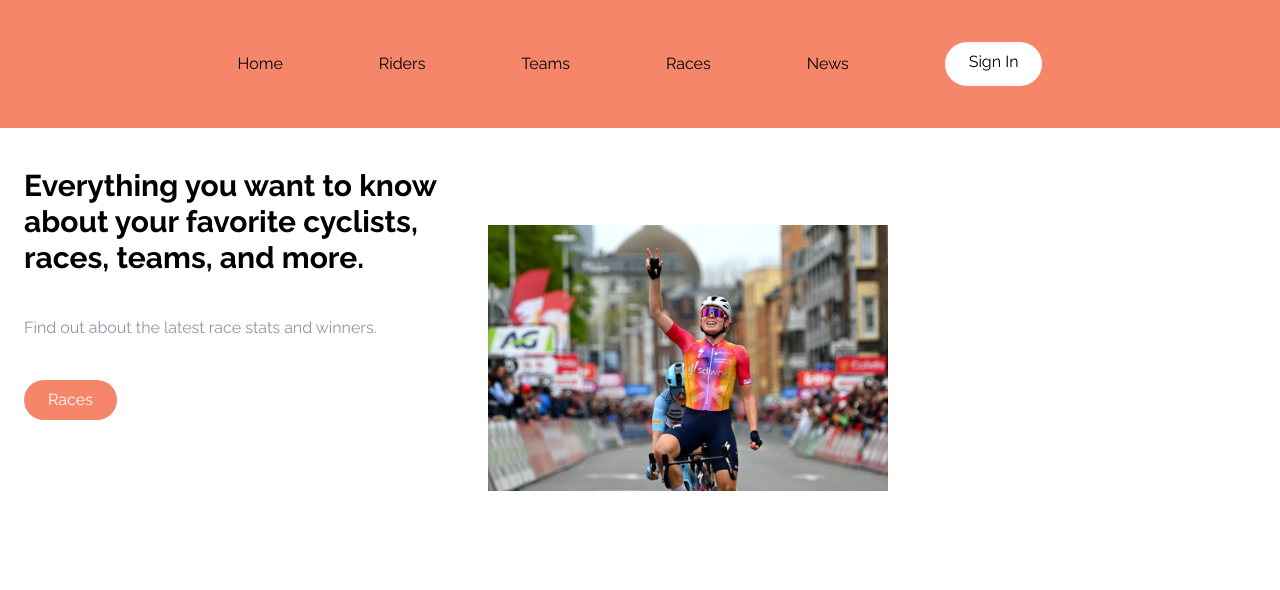
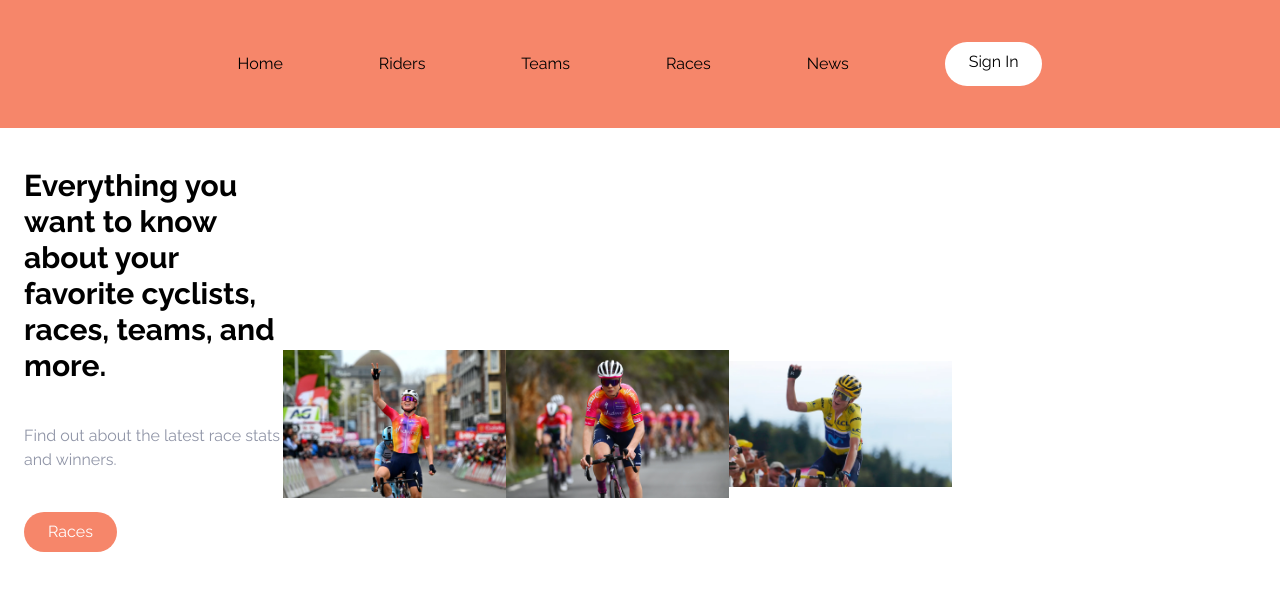
Before and after one commit to kaseyknudsen/Womens-Cycling-App-2, a Next.js app: page / in a window 1280 px wide. Shown: the top 590 px of the page. Built offline with nearby package versions, Linux system fonts and the light colour scheme.

Commit message:
added 2 more images

```diff
--- a/components/HeroSection.tsx
+++ b/components/HeroSection.tsx
@@ -33,6 +33,22 @@ const HeroSection = () => {
             alt="Demi Vollering"
           />
         </div>
+        <div>
+          <Image
+            src="/images/Kopecky.jpeg"
+            width={400}
+            height={400}
+            alt="Demi Vollering"
+          />
+        </div>
+        <div>
+          <Image
+            src="/images/VanVleuten2.jpg"
+            width={400}
+            height={400}
+            alt="Demi Vollering"
+          />
+        </div>
       </div>
     </>
   );
```
